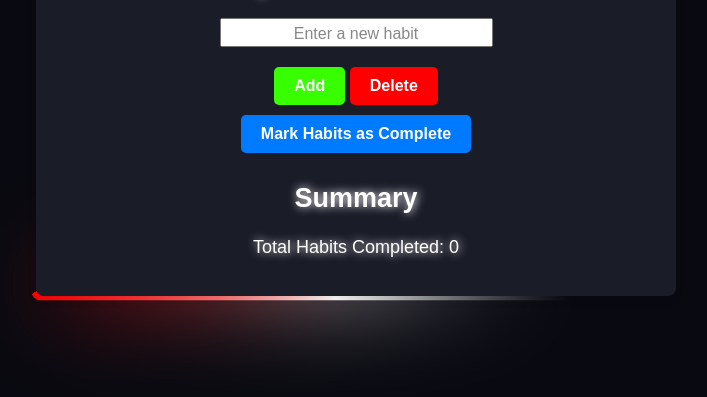
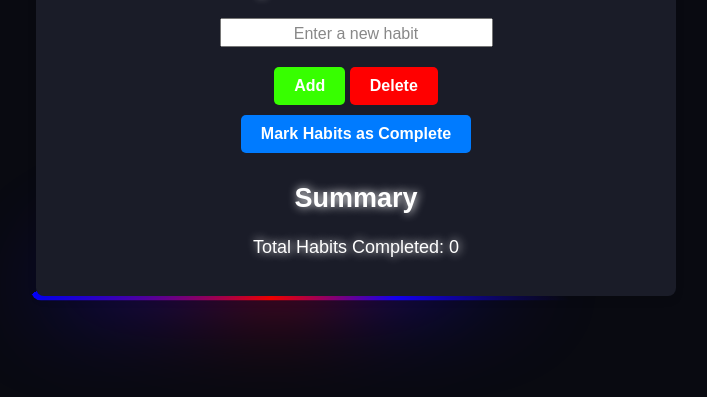
Before and after one commit to mthiggins1s/simple-habit-tracker, a plain HTML site: page index.html in a window 1280 px wide. Shown: the part 293-690 px from the top of the page, without its empty margins (284-991 px from the left). Drawn offline with Linux system fonts and the light colour scheme.

Commit message:
changed border colors

```diff
--- a/styles/border-animation.css
+++ b/styles/border-animation.css
@@ -11,7 +11,7 @@
     position: absolute;
     height: 100%;
     width: 100%;
-    background: conic-gradient(from var(--angle), transparent 70%, rgb(255, 255, 255),rgb(255, 0, 0));
+    background: conic-gradient(from var(--angle), transparent 70%, rgb(21, 0, 255),rgb(255, 0, 0), blue);
     top: 50%;
     left: 50%;
     transform: translate(-50%, -50%);
```
